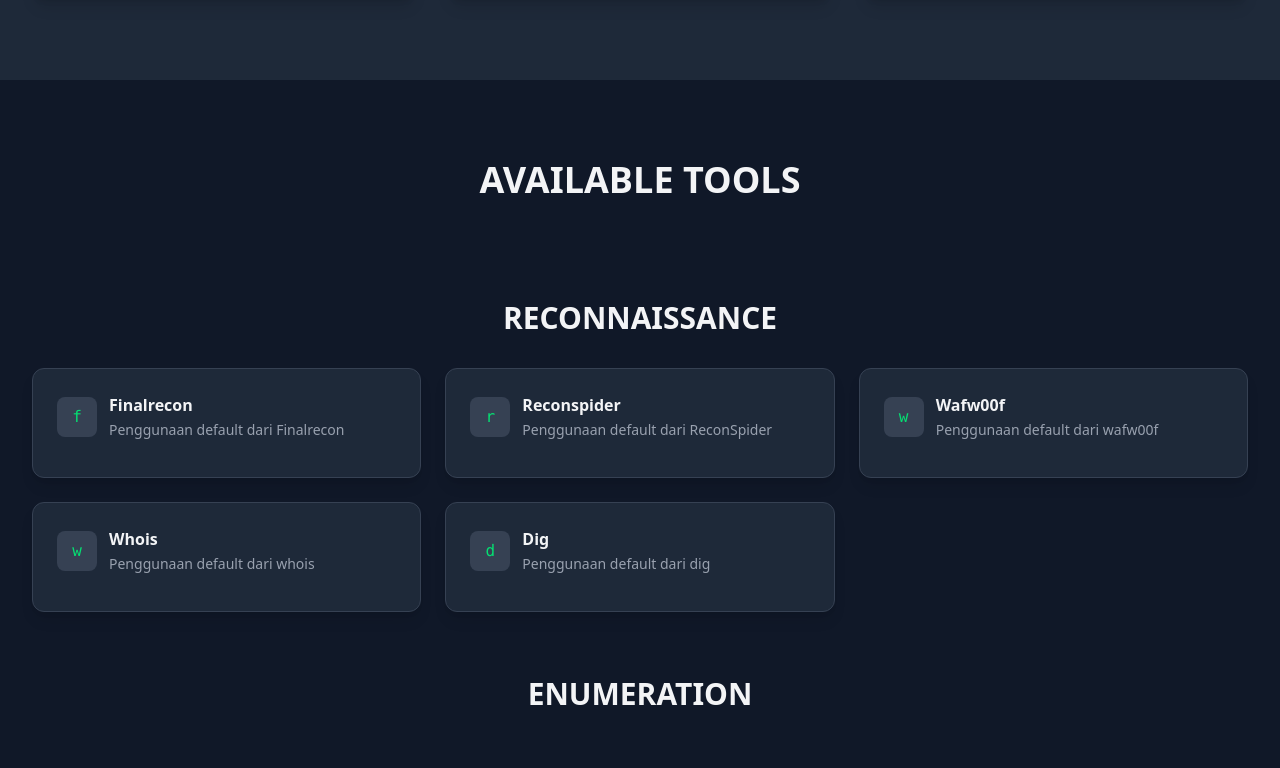
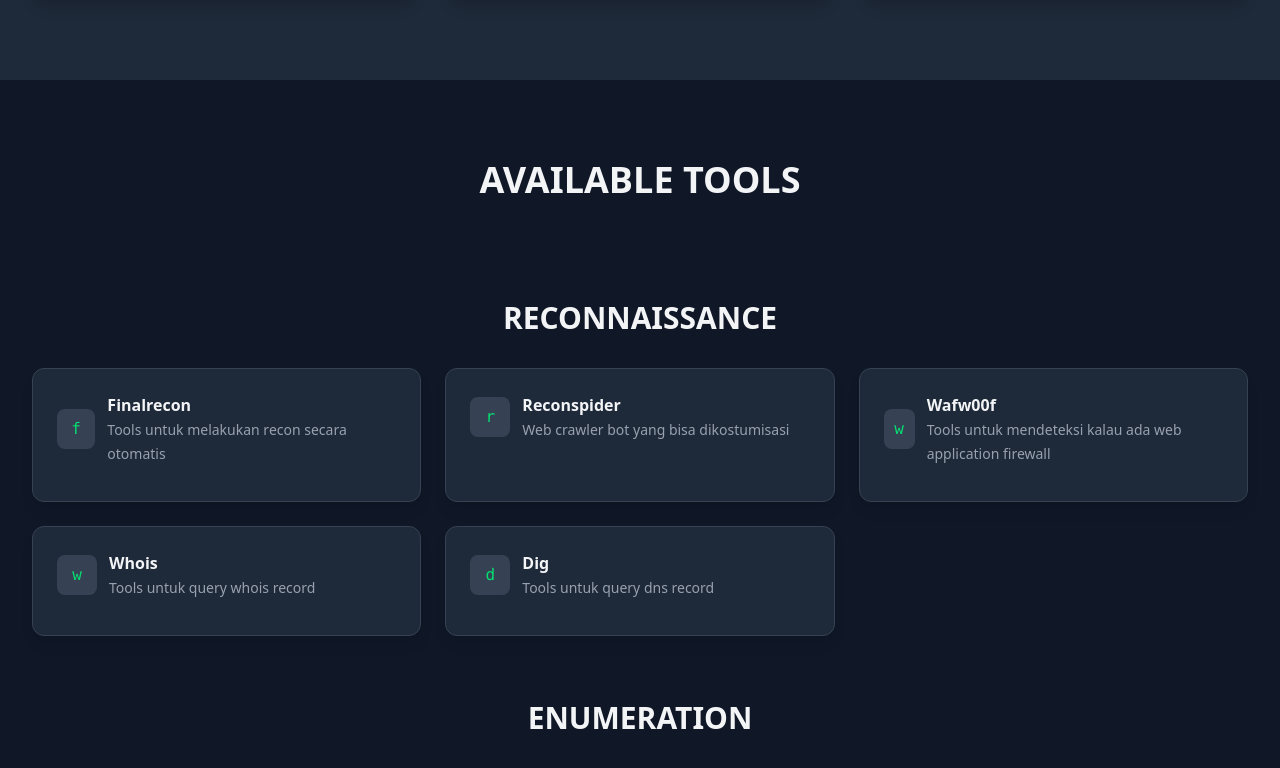
Before and after one commit to Wyze00/Prompt-Generator, a Nuxt app: page / in a window 1280 px wide. Shown: the part 839-1607 px from the top of the page. Built offline with nearby package versions, Linux system fonts and the light colour scheme.

Commit message:
update structure

```diff
--- a/app/components/ToolCardGrid.vue
+++ b/app/components/ToolCardGrid.vue
@@ -50,6 +50,6 @@
 };
 
 const getToolSubtitle = (item: ITool) => {
-    return item.command?.[0]?.description || item.description;
+    return item.description;
 }
 </script>
```
